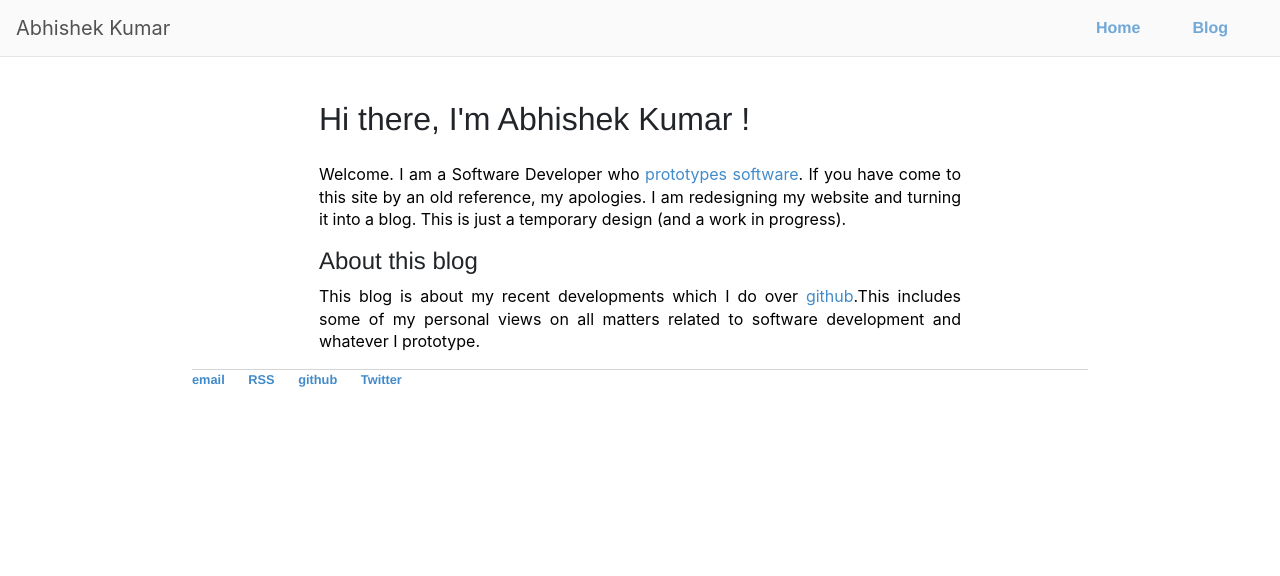
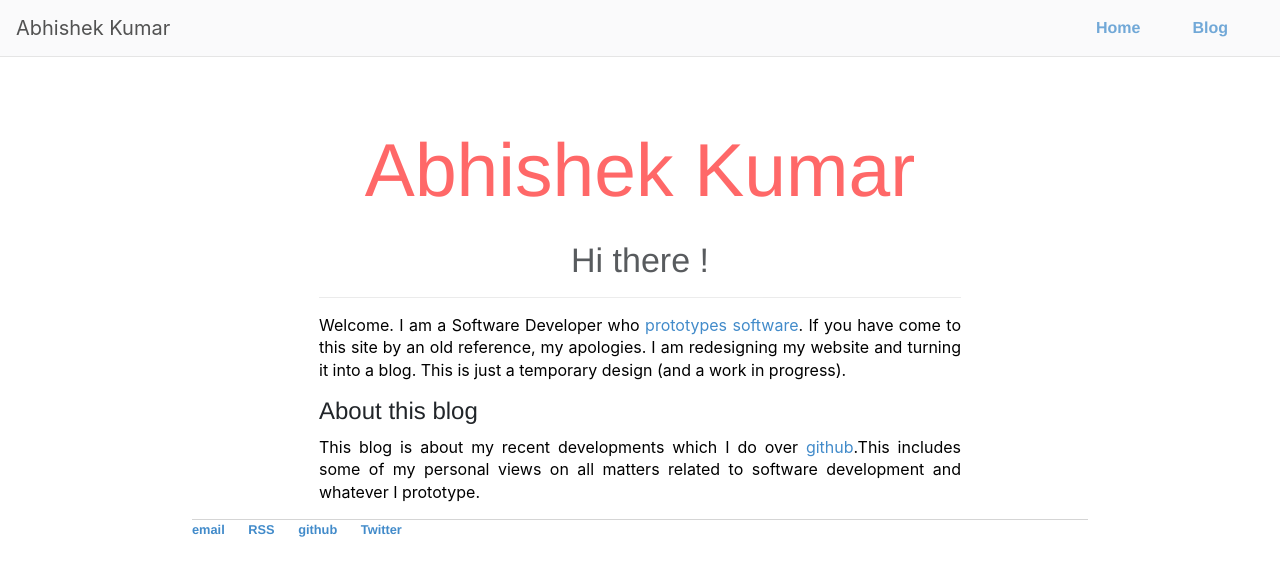
Before and after one commit to Mr-Kumar-Abhishek/Mr-Kumar-Abhishek.github.io, a Jekyll site: the page built from index.html, in a window 1280 px wide. Shown: the top 576 px of the page. Built offline with Jekyll 4.4.1, drawn with Linux system fonts in a browser that asks for light colours; nearby versions of some CDN libraries.

Commit message:
include header bar

```diff
--- a/css/main.css
+++ b/css/main.css
@@ -91,4 +91,22 @@ code {
 .container {
   padding-top: 100px; }
 
+.header-bar {
+  left: 0px;
+  top: 0px;
+  position: relative;
+  font-size: 20px;
+  display: block;
+  opacity: 0.75;
+  width: 100%;
+  text-align: center;
+  padding-top: 25px;
+  line-height: 3em;
+  z-index: 25; }
+
+.header-bar h1 {
+  color: #FF3636;
+  font-size: 75px;
+  font-weight: 100; }
+
 /*# sourceMappingURL=main.css.map */
--- a/index.html
+++ b/index.html
@@ -15,8 +15,12 @@ keywords: Abhishek Kumar, Software Developer, Mr Kumar Abhishek, Mr Kumar, Mr Ab
 ---
 
     		<div class="blurb">
-        		<h1>Hi there, I'm Abhishek Kumar !</h1>
-				<p>Welcome. I am a Software Developer who <a href="https://en.wikipedia.org/wiki/Software_prototyping">prototypes software</a>. If you have come to this site by an old reference, my apologies. I am redesigning my website and turning it into a blog. This is just a temporary design (and a work in progress).</p>
+                        <div class="header-bar">
+                                <h1>Abhishek Kumar</h1>
+                                <h2>Hi there !</h2>
+                                <hr>
+                        </div>
+                        <p>Welcome. I am a Software Developer who <a href="https://en.wikipedia.org/wiki/Software_prototyping">prototypes software</a>. If you have come to this site by an old reference, my apologies. I am redesigning my website and turning it into a blog. This is just a temporary design (and a work in progress).</p>
 				<section>
 					<h3>About this blog</h3>
 					<p>This blog is about my recent developments which I do over <a href="https://github.com/mr-kumar-abhishek">github</a>.This includes some of my personal views on all matters related to software development and whatever I prototype.
```
Also changed, not shown: css/main.scss (+20 -0 lines), 1 other file.
